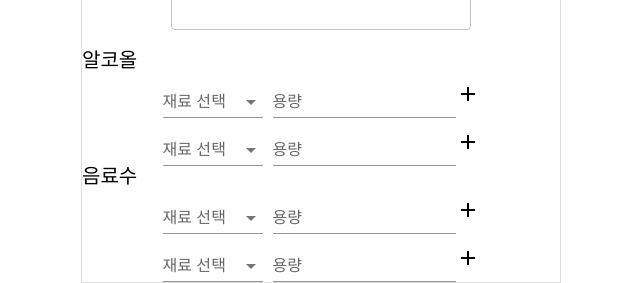
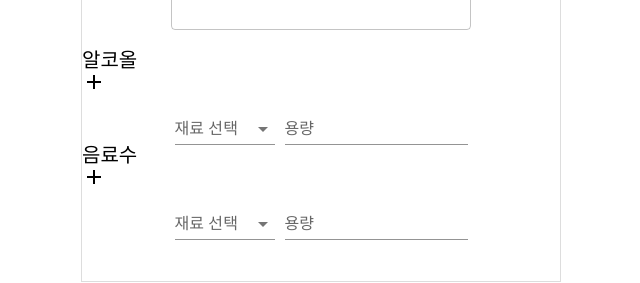
Before and after one commit to Cocktailer-Elice/cocktailer, a React (Vite) app in the folder Frontend/: page /cockcipe/apply in a window 1280 px wide. Shown: the part 518-801 px from the top of the page, without its empty margins (319-959 px from the left). Built offline with nearby package versions, Linux system fonts and the light colour scheme.

Commit message:
Chore : 등록페이지 중복 삭제

```diff
--- a/Frontend/src/components/Cockcipe/Apply/InputRecipe.tsx
+++ b/Frontend/src/components/Cockcipe/Apply/InputRecipe.tsx
@@ -22,25 +22,7 @@ export const InputRecipe = ({ kind }: Props) => {
   return (
     <>
       <RecipeHeader>{kind === 'alcohol' ? '알코올' : '음료수'}</RecipeHeader>
-      <RecipeContainer>
-        <FormControl
-          variant="standard"
-          sx={{
-            width: '100px',
-            marginRight: '10px',
-          }}
-        >
-          <InputLabel>재료 선택</InputLabel>
-          <Select label="카테고리">
-            <MenuItem>앱솔루트</MenuItem>
-            <MenuItem>보드카</MenuItem>
-            <MenuItem>잭다니엘</MenuItem>
-            <MenuItem>발렌타인</MenuItem>
-          </Select>
-        </FormControl>
-        <TextField label="용량" variant="standard" type="number" />
-        <AddIcon onClick={handleAddRecipe} />
-      </RecipeContainer>
+      <AddIcon onClick={handleAddRecipe} />
       {count &&
         count.map((item, idx) => (
           <RecipeContainer key={idx}>
@@ -60,7 +42,6 @@ export const InputRecipe = ({ kind }: Props) => {
               </Select>
             </FormControl>
             <TextField label="용량" variant="standard" type="number" />
-            <AddIcon onClick={handleAddRecipe} />
           </RecipeContainer>
         ))}
     </>
@@ -77,23 +58,3 @@ const RecipeHeader = styled.div`
   font-size: 20px;
   margin-right: 10px;
 `;
-
-const AddStr = `<RecipeContainer>
-<FormControl
-  variant="standard"
-  sx={{
-    width: '100px',
-    marginRight: '10px',
-  }}
->
-  <InputLabel>재료 선택</InputLabel>
-  <Select label="카테고리">
-    <MenuItem>앱솔루트</MenuItem>
-    <MenuItem>보드카</MenuItem>
-    <MenuItem>잭다니엘</MenuItem>
-    <MenuItem>발렌타인</MenuItem>
-  </Select>
-</FormControl>
-<TextField label="용량" variant="standard" type="number" />
-<AddIcon onClick={handleAddRecipe} />
-</RecipeContainer>`;
```
